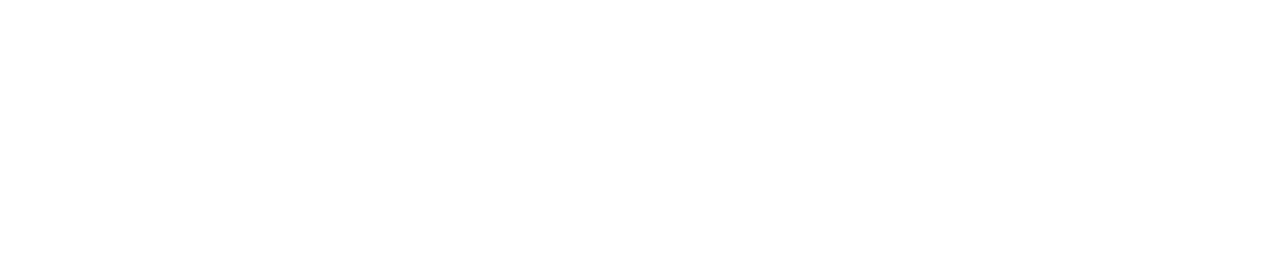
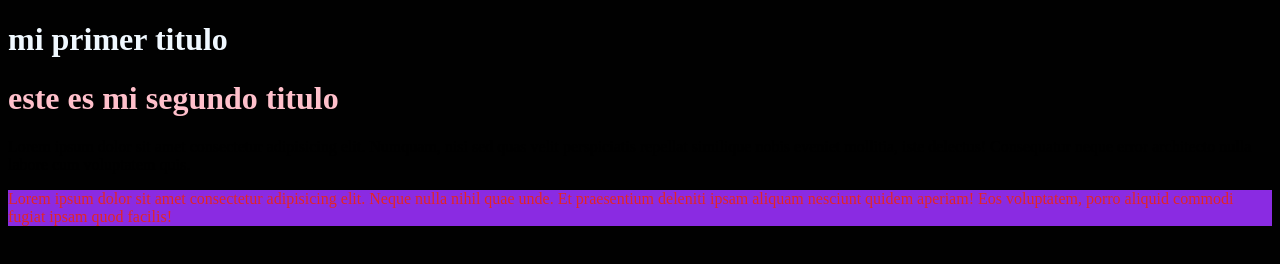
Before and after one commit to michellxleon/css, a plain HTML site: page index.html in a window 1280 px wide. Drawn offline with Linux system fonts and the light colour scheme.

Commit message:
cambio final

```diff
--- /dev/null
+++ b/estilos.css
@@ -0,0 +1,17 @@
+body{
+  background-color: rgb(1, 1, 1);
+}
+h1{
+  color: aliceblue;
+}
+main h1{
+     color: pink;
+}
+.color-titulo{
+    color: aquamarine;
+ }
+
+ #identificador{
+  background-color: blueviolet;
+    color:  rgb(226, 38, 38);
+ }
--- a/index.html
+++ b/index.html
@@ -3,12 +3,28 @@
 
 <head>
   <meta charset="UTF-8">
-  <meta name="viewport" content="width=device-width, initial-scale=1.0">
+  <meta name="viewport" content="width=devide-width, initial-scale=1.0">
   <title>Document</title>
+  <link rel="stylesheet" href="estilos.css">
 </head>
 
 <body>
+  <header>
+    <h1>mi primer titulo</h1>
+    <main>
+      <h1>este es mi segundo titulo</h1>
+    </main>
+    <p class="color titulo">
+      Lorem ipsum dolor sit amet consectetur adipisicing elit. Numquam, nisi sed quas velit perspiciatis repellat
+      similique nobis eveniet mollitia, iste delectus! Consequatur neque error architecto nulla labore cum voluptatem
+      quis.
+    </p>
+    <p id="identificador">
+      Lorem ipsum dolor sit amet consectetur adipisicing elit. Neque nulla nihil quae unde. Et praesentium deleniti
+      ipsam aliquam nesciunt quidem aperiam! Eos voluptatem, porro aliquid commodi fugiat ipsam quod facilis!
+    </p>
+  </header>
 
-</body>
+  <body>
 
 </html>
```
